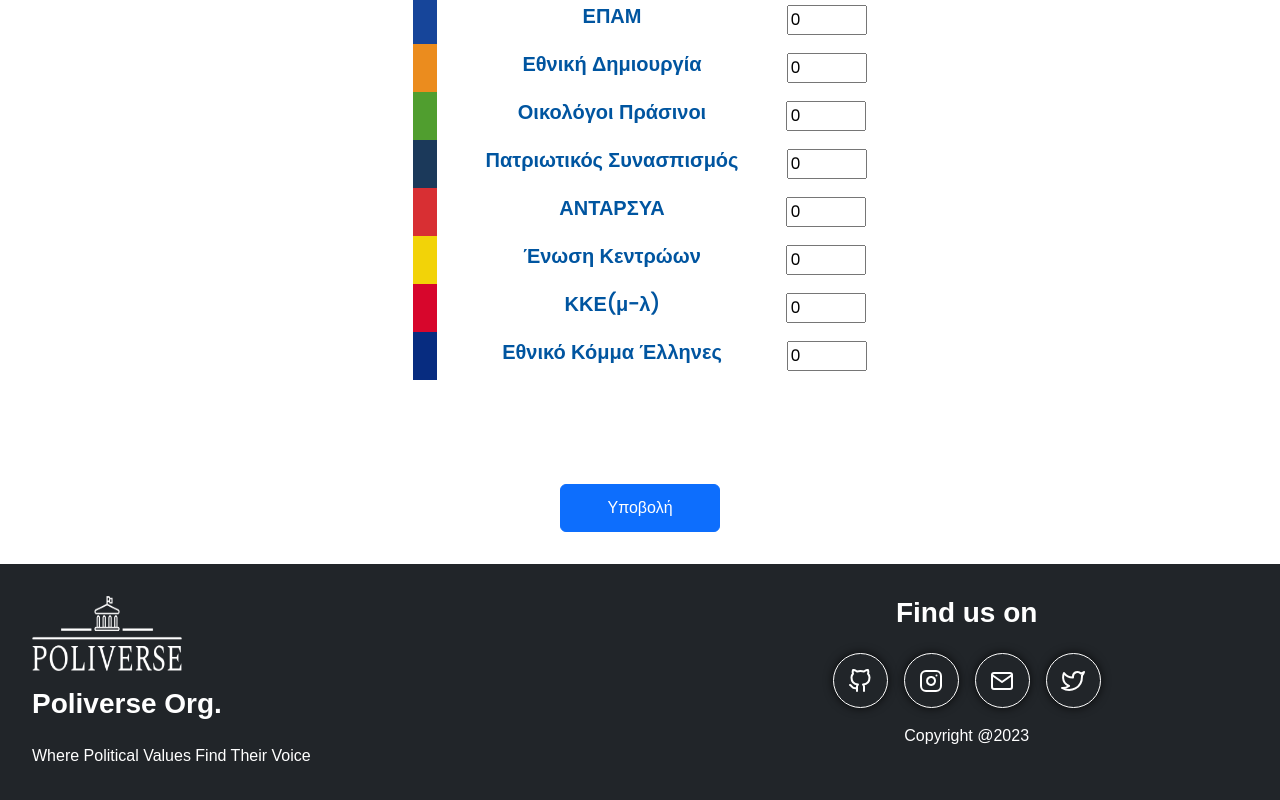
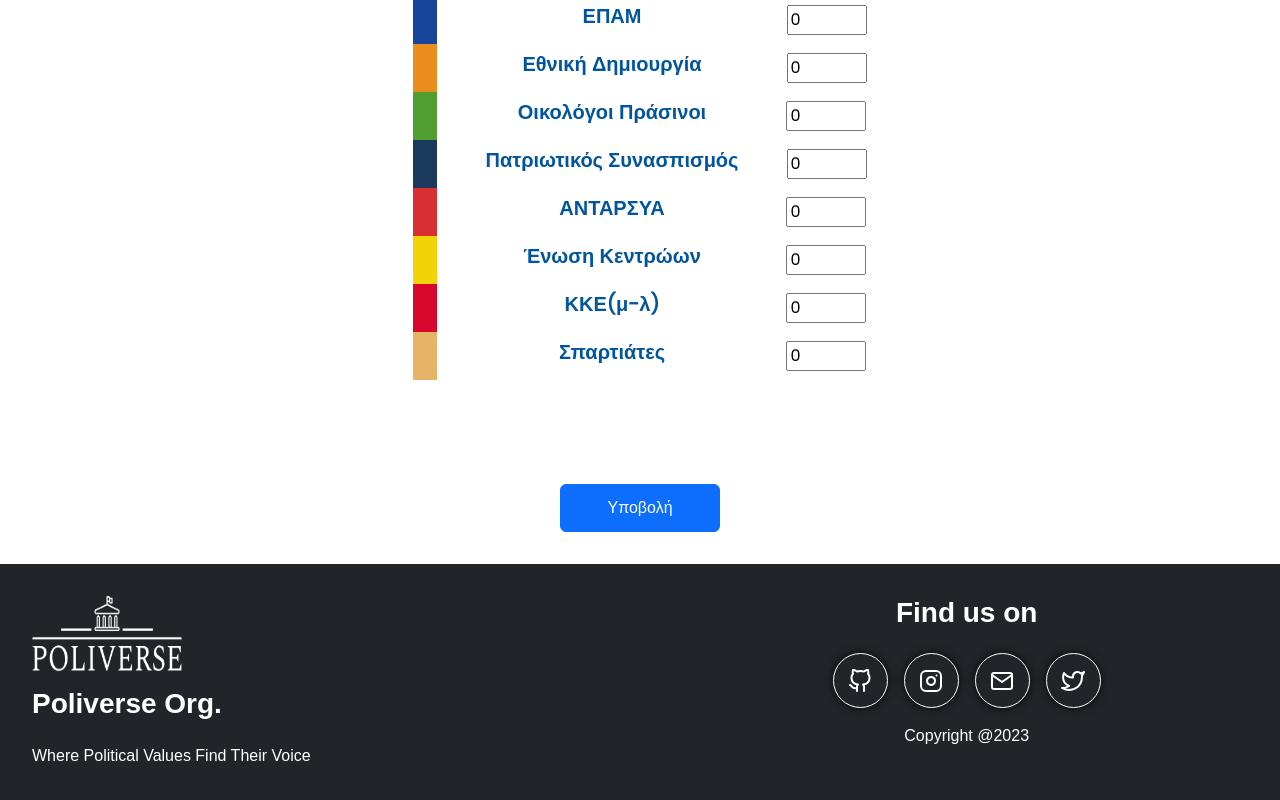
Before and after one commit to Petrosdevri/AcropolisElects, a React (Create React App) app: page / in a window 1280 px wide. Shown: the part 1046-1846 px from the top of the page. Built offline with nearby package versions, Linux system fonts and the light colour scheme.

Commit message:
Replaced EKE with Spartiates

```diff
--- a/src/App.js
+++ b/src/App.js
@@ -22,7 +22,7 @@ function App() {
   const [ANTARSYA, setANTARSYA] = useState(0);
   const [EK, setEK] = useState(0);
   const [KKEML, setKKEML] = useState(0);
-  const [EKE, setEKE] = useState(0);
+  const [Spartiates, setSpartiates] = useState(0);
   const [electoralSystem, setElectoralSystem] = useState('apliAnalogiki');
   const [electoralThreshold, setElectoralThreshold] = useState(3);
   const [seatDistribution, setSeatDistribution] = useState();
@@ -33,8 +33,8 @@ function App() {
       <div className="App">
         <Header />
         <Routes>
-          <Route path='/' element={<Home nd={ND} syriza={SYRIZA} pasok={PASOK} kke={KKE} el={EL} niki={NIKI} pe={PE} mera25={MeRA25} epam={EPAM} ed={ED} op={OP} ps={PS} antarsya={ANTARSYA} ek={EK} kkeml={KKEML} eke={EKE} electoralSystem={electoralSystem} electoralThreshold={electoralThreshold} seatDistribution={seatDistribution} showResults={showResults} setND={setND} setSYRIZA={setSYRIZA} setPASOK={setPASOK} setKKE={setKKE} setEL={setEL} setNIKI={setNIKI} setPE={setPE} setMeRA25={setMeRA25} setEPAM={setEPAM} setED={setED} setOP={setOP} setPS={setPS} setANTARSYA={setANTARSYA} setEK={setEK} setKKEML={setKKEML} setEKE={setEKE} setElectoralSystem={setElectoralSystem} setElectoralThreshold={setElectoralThreshold} setSeatDistribution={setSeatDistribution} setShowResults={setShowResults} />} />
-          <Route path='/results' element={<Results nd={ND} syriza={SYRIZA} pasok={PASOK} kke={KKE} el={EL} niki={NIKI} pe={PE} mera25={MeRA25} epam={EPAM} ed={ED} op={OP} ps={PS} antarsya={ANTARSYA} ek={EK} kkeml={KKEML} eke={EKE} electoralSystem={electoralSystem} electoralThreshold={electoralThreshold} seatDistribution={seatDistribution} />} />
+          <Route path='/' element={<Home nd={ND} syriza={SYRIZA} pasok={PASOK} kke={KKE} el={EL} niki={NIKI} pe={PE} mera25={MeRA25} epam={EPAM} ed={ED} op={OP} ps={PS} antarsya={ANTARSYA} ek={EK} kkeml={KKEML} spartiates={Spartiates} electoralSystem={electoralSystem} electoralThreshold={electoralThreshold} seatDistribution={seatDistribution} showResults={showResults} setND={setND} setSYRIZA={setSYRIZA} setPASOK={setPASOK} setKKE={setKKE} setEL={setEL} setNIKI={setNIKI} setPE={setPE} setMeRA25={setMeRA25} setEPAM={setEPAM} setED={setED} setOP={setOP} setPS={setPS} setANTARSYA={setANTARSYA} setEK={setEK} setKKEML={setKKEML} setSpartiates={setSpartiates} setElectoralSystem={setElectoralSystem} setElectoralThreshold={setElectoralThreshold} setSeatDistribution={setSeatDistribution} setShowResults={setShowResults} />} />
+          <Route path='/results' element={<Results nd={ND} syriza={SYRIZA} pasok={PASOK} kke={KKE} el={EL} niki={NIKI} pe={PE} mera25={MeRA25} epam={EPAM} ed={ED} op={OP} ps={PS} antarsya={ANTARSYA} ek={EK} kkeml={KKEML} spartiates={Spartiates} electoralSystem={electoralSystem} electoralThreshold={electoralThreshold} seatDistribution={seatDistribution} />} />
         </Routes>
         <Footer />
       </div>
--- a/src/pages/Home/Ballot.js
+++ b/src/pages/Home/Ballot.js
@@ -1,6 +1,6 @@
 import Party from './Party';
 
-export default function PartyBallot({ nd, syriza, pasok, kke, el, niki, pe, mera25, epam, ed, op, ps, antarsya, ek, kkeml, eke, setND, setSYRIZA, setPASOK, setKKE, setEL, setNIKI, setPE, setMeRA25, setEPAM, setED, setOP, setPS, setANTARSYA, setEK, setKKEML, setEKE }) {
+export default function PartyBallot({ nd, syriza, pasok, kke, el, niki, pe, mera25, epam, ed, op, ps, antarsya, ek, kkeml, spartiates, setND, setSYRIZA, setPASOK, setKKE, setEL, setNIKI, setPE, setMeRA25, setEPAM, setED, setOP, setPS, setANTARSYA, setEK, setKKEML, setSpartiates }) {
     return (
         <div className='ballot'>
             <h4>Επιλέξτε το ποσοστό των ψήφων που θα λάβει κάθε κόμμα.</h4>
@@ -20,7 +20,7 @@ export default function PartyBallot({ nd, syriza, pasok, kke, el, niki, pe, mera
                 <Party color='#D82F33' name='ΑΝΤΑΡΣΥΑ' votes={antarsya} setVotes={setANTARSYA} />
                 <Party color='#F2D308' name='Ένωση Κεντρώων' votes={ek} setVotes={setEK} />
                 <Party color='#D7062C' name='ΚΚΕ(μ-λ)' votes={kkeml} setVotes={setKKEML} />
-                <Party color='#072C80' name='Εθνικό Κόμμα Έλληνες' votes={eke} setVotes={setEKE} />
+                <Party color='#E4B365' name='Σπαρτιάτες' votes={spartiates} setVotes={setSpartiates} />
             </div>
         </div>
     )
--- a/src/pages/Home/Home.js
+++ b/src/pages/Home/Home.js
@@ -4,7 +4,7 @@ import { apliAnalogiki, enisximeniAnalogiki } from '@poliverse/greek-electoral-s
 import { Button, Stack } from 'react-bootstrap';
 import Ballot from './Ballot';
 
-export default function Home({nd, syriza, pasok, kke, el, niki, pe, mera25, epam, ed, op, ps, antarsya, ek, kkeml, eke, electoralSystem, electoralThreshold, seatDistribution, showResults, setND, setSYRIZA, setPASOK, setKKE, setEL, setNIKI, setPE, setMeRA25, setEPAM, setED, setOP, setPS, setANTARSYA, setEK, setKKEML, setEKE, setElectoralSystem, setElectoralThreshold, setSeatDistribution, setShowResults}) {
+export default function Home({nd, syriza, pasok, kke, el, niki, pe, mera25, epam, ed, op, ps, antarsya, ek, kkeml, spartiates, electoralSystem, electoralThreshold, seatDistribution, showResults, setND, setSYRIZA, setPASOK, setKKE, setEL, setNIKI, setPE, setMeRA25, setEPAM, setED, setOP, setPS, setANTARSYA, setEK, setKKEML, setSpartiates, setElectoralSystem, setElectoralThreshold, setSeatDistribution, setShowResults}) {
     const navigate = useNavigate();
 
     function handleResults() {
@@ -23,14 +23,14 @@ export default function Home({nd, syriza, pasok, kke, el, niki, pe, mera25, epam
         const antarsyaPercentage = parseFloat(antarsya);
         const ekPercentage = parseFloat(ek);
         const kkemlPercentage = parseFloat(kkeml);
-        const ekePercentage = parseFloat(eke);
+        const spartiatesPercentage = parseFloat(spartiates);
 
-        if(isNaN(ndPercentage) || isNaN(syrizaPercentage) || isNaN(pasokPercentage) || isNaN(kkePercentage) || isNaN(elPercentage) || isNaN(nikiPercentage) || isNaN(pePercentage) || isNaN(mera25Percentage) || isNaN(epamPercentage) || isNaN(edPercentage) || isNaN(opPercentage) || isNaN(psPercentage) || isNaN(antarsyaPercentage) || isNaN(ekPercentage) || isNaN(kkemlPercentage) || isNaN(ekePercentage)) {
+        if(isNaN(ndPercentage) || isNaN(syrizaPercentage) || isNaN(pasokPercentage) || isNaN(kkePercentage) || isNaN(elPercentage) || isNaN(nikiPercentage) || isNaN(pePercentage) || isNaN(mera25Percentage) || isNaN(epamPercentage) || isNaN(edPercentage) || isNaN(opPercentage) || isNaN(psPercentage) || isNaN(antarsyaPercentage) || isNaN(ekPercentage) || isNaN(kkemlPercentage) || isNaN(spartiatesPercentage)) {
             alert('Παρακαλώ εισάγετε έγκυρα ποσοστά ψήφων για κάθε κόμμα.');
             return;
         }
 
-        const percentages = [ndPercentage, syrizaPercentage, pasokPercentage, kkePercentage, elPercentage, nikiPercentage, pePercentage, mera25Percentage, epamPercentage, edPercentage, opPercentage, psPercentage, antarsyaPercentage, ekPercentage, kkemlPercentage, ekePercentage];
+        const percentages = [ndPercentage, syrizaPercentage, pasokPercentage, kkePercentage, elPercentage, nikiPercentage, pePercentage, mera25Percentage, epamPercentage, edPercentage, opPercentage, psPercentage, antarsyaPercentage, ekPercentage, kkemlPercentage, spartiatesPercentage];
         let newSeatDistribution;
         if (electoralSystem === "apliAnalogiki") {
           newSeatDistribution = apliAnalogiki(percentages, electoralThreshold);
@@ -60,7 +60,7 @@ export default function Home({nd, syriza, pasok, kke, el, niki, pe, mera25, epam
                 </div>
             </div>
             <p>Η σειρά των κομμάτων βασίζεται στα αποτελέσματά τους στις προηγούμενες εκλογές.</p>
-            <Ballot nd={nd} syriza={syriza} pasok={pasok} kke={kke} el={el} niki={niki} pe={pe} mera25={mera25} epam={epam} ed={ed} op={op} ps={ps} antarsya={antarsya} ek={ek} kkeml={kkeml} eke={eke} showResults={showResults} setND={setND} setSYRIZA={setSYRIZA} setPASOK={setPASOK} setKKE={setKKE} setEL={setEL} setNIKI={setNIKI} setPE={setPE} setMeRA25={setMeRA25} setEPAM={setEPAM} setED={setED} setOP={setOP} setPS={setPS} setANTARSYA={setANTARSYA} setEK={setEK} setKKEML={setKKEML} setEKE={setEKE} setShowResults={setShowResults} />
+            <Ballot nd={nd} syriza={syriza} pasok={pasok} kke={kke} el={el} niki={niki} pe={pe} mera25={mera25} epam={epam} ed={ed} op={op} ps={ps} antarsya={antarsya} ek={ek} kkeml={kkeml} spartiates={spartiates} showResults={showResults} setND={setND} setSYRIZA={setSYRIZA} setPASOK={setPASOK} setKKE={setKKE} setEL={setEL} setNIKI={setNIKI} setPE={setPE} setMeRA25={setMeRA25} setEPAM={setEPAM} setED={setED} setOP={setOP} setPS={setPS} setANTARSYA={setANTARSYA} setEK={setEK} setKKEML={setKKEML} setSpartiates={setSpartiates} setShowResults={setShowResults} />
             <Button className='submit-btn' onClick={() => {
                 setShowResults(true);
                 handleResults();}}>Υποβολή</Button>
--- a/src/pages/Results/Results.js
+++ b/src/pages/Results/Results.js
@@ -2,10 +2,10 @@ import './Results.css';
 import { useLocation } from 'react-router-dom';
 import ResultsCharts from './ResultsCharts';
 
-export default function Results({nd, syriza, pasok, kke, el, niki, pe, mera25, epam, ed, op, ps, antarsya, ek, kkeml, eke}) {
+export default function Results({nd, syriza, pasok, kke, el, niki, pe, mera25, epam, ed, op, ps, antarsya, ek, kkeml, spartiates}) {
     const location = useLocation();
     const seatDistribution = location.state.seatDistribution;
-    const partyColors = ['#1D6EC8', '#CC1C24', '#00793A', '#DF251C', '#8DBEE2', '#BD552C', '#972490', '#EB4326', '#16459A', '#EB8C1E', '#509E2F', '#1B395A', '#D82F33', '#F2D308', '#D7062C', '#072C80'];
+    const partyColors = ['#1D6EC8', '#CC1C24', '#00793A', '#DF251C', '#8DBEE2', '#BD552C', '#972490', '#EB4326', '#16459A', '#EB8C1E', '#509E2F', '#1B395A', '#D82F33', '#F2D308', '#D7062C', '#E4B365'];
 
     const barData = [{party: 'ΝΔ', percentage: nd, fill: partyColors[0]},
     {party: 'ΣΥΡΙΖΑ', percentage: syriza, fill: partyColors[1]},
@@ -22,7 +22,7 @@ export default function Results({nd, syriza, pasok, kke, el, niki, pe, mera25, e
     {party: 'ΑΝΤΑΡΣΥΑ', percentage: antarsya, fill: partyColors[12]},
     {party: 'ΕΚ', percentage: ek, fill: partyColors[13]},
     {party: 'ΚΚΕ Μ-Λ', percentage: kkeml, fill: partyColors[14]},
-    {party: 'ΕΚΕ', percentage: eke, fill: partyColors[15]}];
+    {party: 'ΣΠ', percentage: spartiates, fill: partyColors[15]}];
 
     const maxPercentage = Math.max(...barData.map(entry => entry.percentage));
     const upperHeight = Math.ceil(maxPercentage / 5) * 5;
@@ -42,7 +42,7 @@ export default function Results({nd, syriza, pasok, kke, el, niki, pe, mera25, e
     {party: 'ΑΝΤΑΡΣΥΑ', seats: seatDistribution[12], fill: partyColors[12]},
     {party: 'ΕΚ', seats: seatDistribution[13], fill: partyColors[13]},
     {party: 'ΚΚΕ Μ-Λ', seats: seatDistribution[14], fill: partyColors[14]},
-    {party: 'ΕΚΕ', seats: seatDistribution[15], fill: partyColors[15]}];
+    {party: 'ΣΠ', seats: seatDistribution[15], fill: partyColors[15]}];
 
     return (
         <div className='results'>
```
Also changed, not shown: public/manifest.json.
